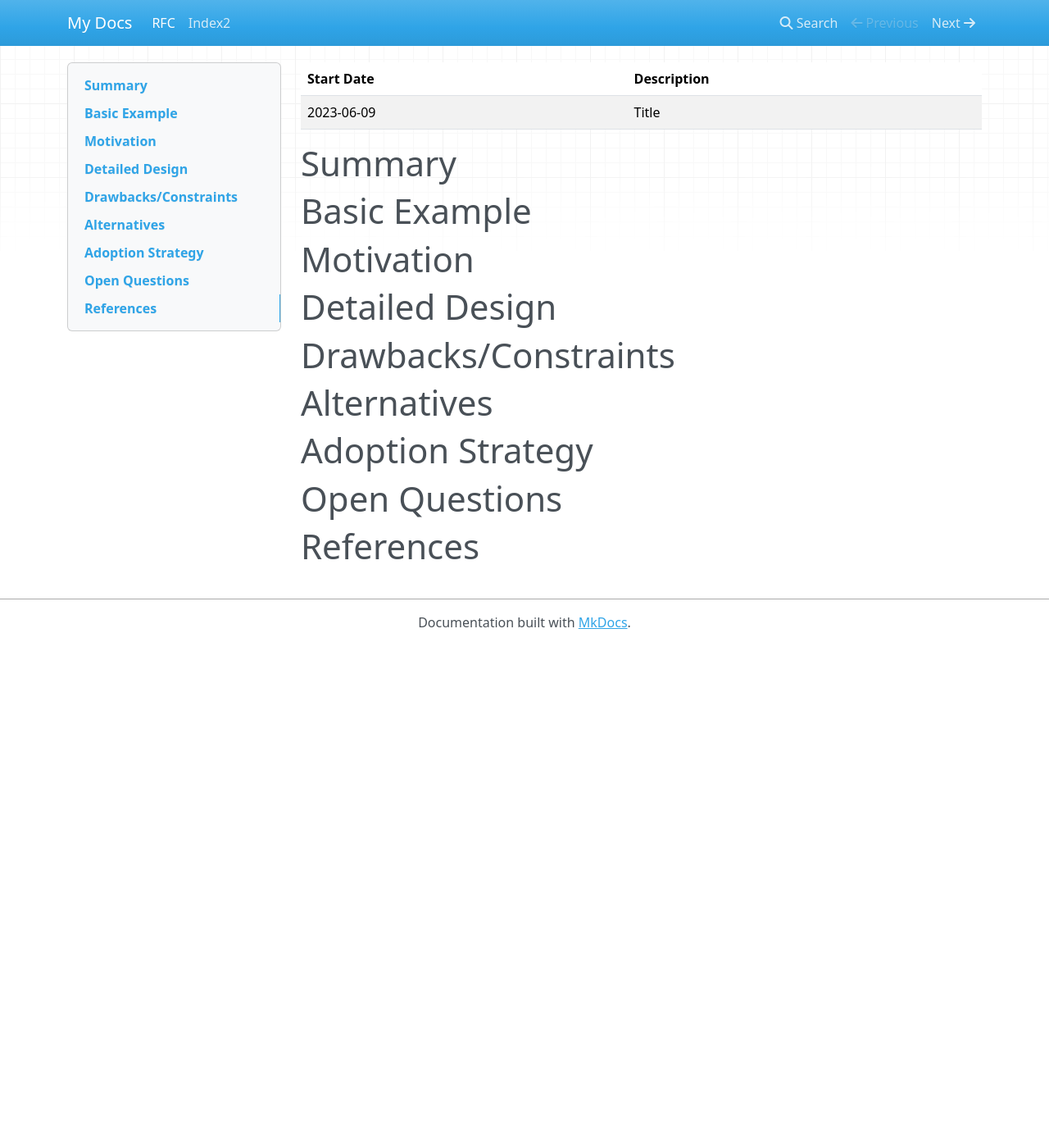
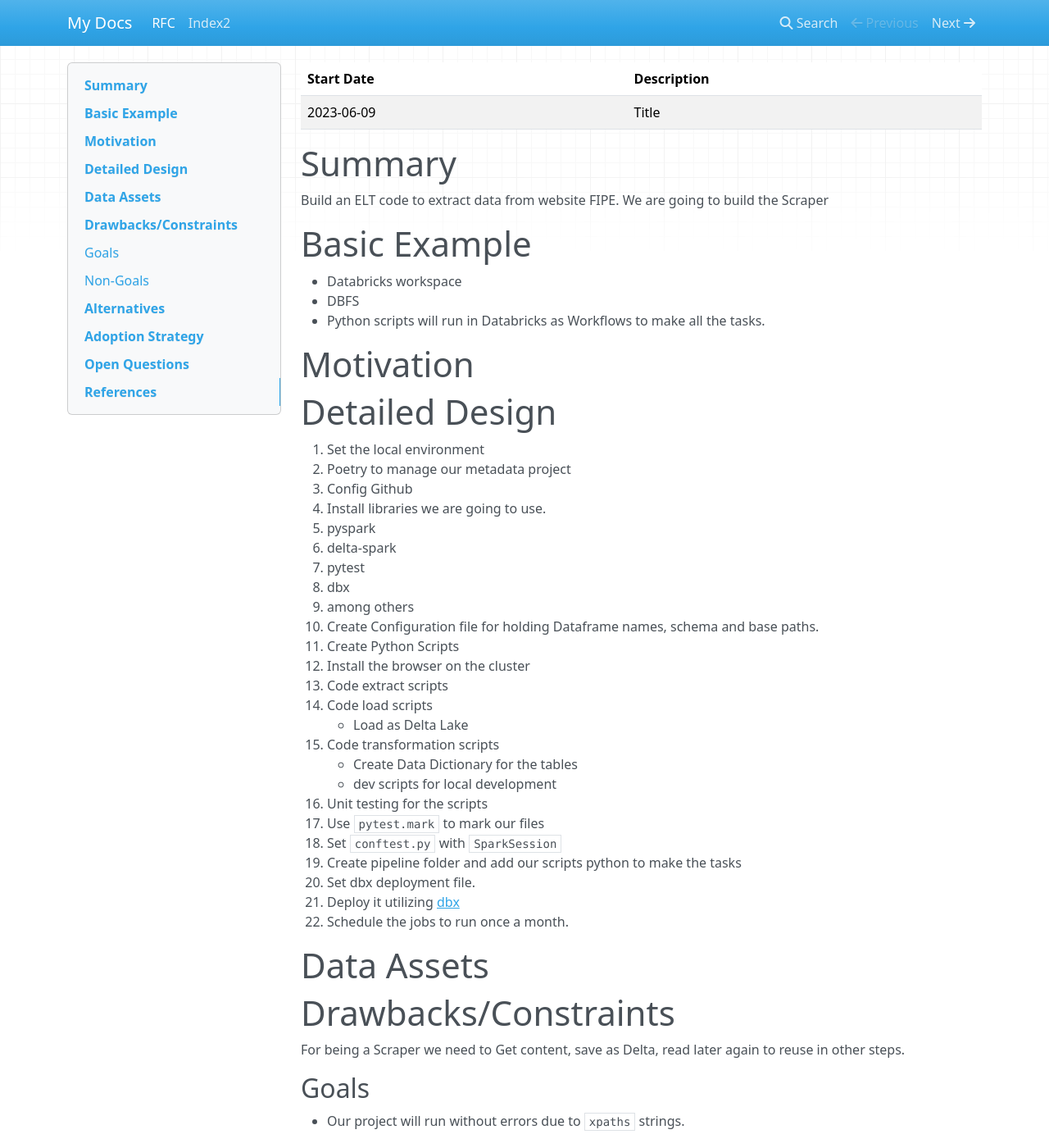
Before and after one commit to doug-pires/de-fipe, an MkDocs documentation site: the page built from docs/RFC.md, in a window 1280 px wide and 1400 px high. Shown: the whole window at 82% size. Built offline with MkDocs 1.6.1, drawn with Linux system fonts in a browser that asks for light colours; nearby versions of some CDN libraries; some of the changed text lies outside the part shown.

Commit message:
feat[RFC]: Add comments and interesting headers to design doc for DE and Data Pipelines

```diff
--- a/docs/RFC.md
+++ b/docs/RFC.md
@@ -3,10 +3,45 @@
 | 2023-06-09  | Title       |
 
 # Summary
+Build an ELT code to extract data from website FIPE. We are going to build the Scraper
 # Basic Example
+- Databricks workspace
+- DBFS
+- Python scripts will run in Databricks as Workflows to make all the tasks.
 # Motivation
 # Detailed Design
+1. Set the local environment
+ - Poetry to manage our metadata project
+ - Config Github
+2. Install libraries we are going to use.
+ - pyspark
+ - delta-spark
+ - pytest
+ - dbx
+ - among others
+3. Create Configuration file for holding Dataframe names, schema and base paths.
+4. Create Python Scripts
+ - Install the browser on the cluster
+ - Code extract scripts
+ - Code load scripts
+    - Load as Delta Lake
+ - Code transformation scripts
+    - Create Data Dictionary for the tables
+    - dev scripts for local development
+5. Unit testing for the scripts
+- Use `pytest.mark` to mark our files
+ - Set `conftest.py` with `SparkSession`
+6. Create pipeline folder and add our scripts python to make the tasks
+7. Set dbx deployment file.
+8. Deploy it utilizing [dbx](https://dbx.readthedocs.io/en/latest/)
+9. Schedule the jobs to run once a month.
+# Data Assets
 # Drawbacks/Constraints
+For being a Scraper we need to Get content, save as Delta, read later again to reuse in other steps.
+## Goals
+- Our project will run without errors due to `xpaths` strings.
+## Non-Goals
+- Pay attention if raises exception, because `xpaths` changes a lot.
 # Alternatives
 # Adoption Strategy
 # Open Questions
```
